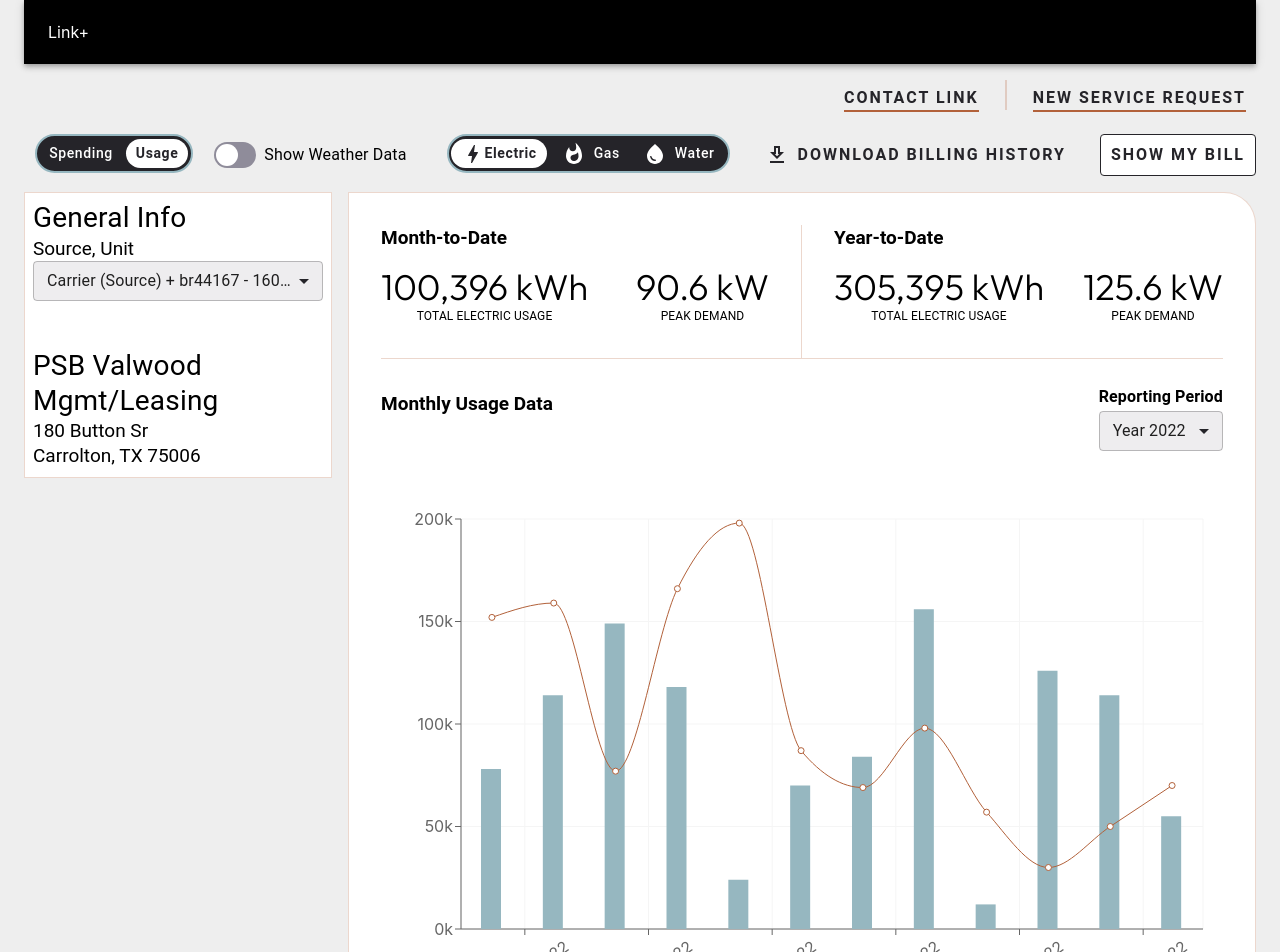
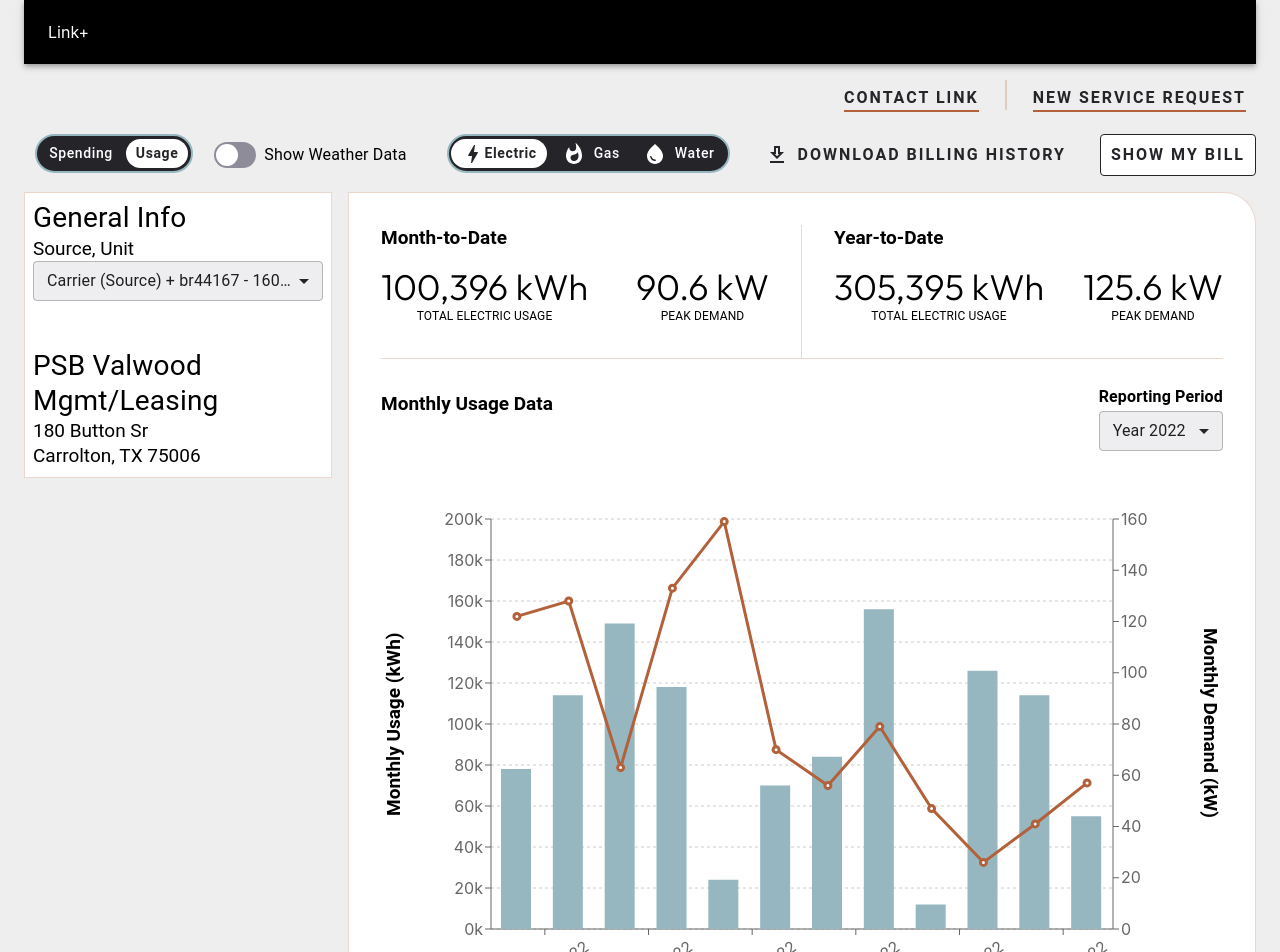
Before and after one commit to AlanGio/energy-dashboard, a React (Create React App) app: page / in a window 1280 px wide. Shown: the top 952 px of the page. Built offline with nearby package versions, Linux system fonts and the light colour scheme.

Commit message:
Adapt Graph adaptation

```diff
--- a/src/components/LineBarAreaComposedChart/index.tsx
+++ b/src/components/LineBarAreaComposedChart/index.tsx
@@ -55,9 +55,16 @@
             left: 20
           }}
         >
-          <CartesianGrid stroke="#f5f5f5" />
+          <CartesianGrid strokeDasharray="3 3" vertical={false} />
           <XAxis dataKey="name" scale="band" tick={<CustomizedAxisTick />} />
-          <YAxis unit="k" />
+
+          <YAxis unit="k" domain={[0, 200]} tickCount={14} />
+          <YAxis
+            yAxisId="right"
+            orientation="right"
+            domain={[0, 160]}
+            tickCount={10}
+          />
 
           <Tooltip />
           <Legend wrapperStyle={{ bottom: -20 }} />
@@ -65,7 +72,7 @@
           {showItems.includes('usage') && (
             <Bar
               dataKey="usage"
-              barSize={20}
+              barSize={30}
               fill={color.MarketingSolar}
               name="Usage"
             />
@@ -73,10 +80,12 @@
 
           {showItems.includes('demand') && (
             <Line
-              type="monotone"
               dataKey="demand"
               stroke={color.Primary500}
               name="Demand"
+              yAxisId="right"
+              width={100}
+              strokeWidth={3}
             />
           )}
 
--- a/src/components/MainChartContent/index.tsx
+++ b/src/components/MainChartContent/index.tsx
@@ -66,14 +66,46 @@
               </FormControl>
             </Box>
           </Box>
+
+          <Box sx={{ display: 'flex' }}>
+            <Typography
+              variant="h5"
+              sx={{
+                textOrientation: 'sideways',
+                writingMode: 'vertical-rl',
+                width: 30,
+                height: 450,
+                display: 'flex',
+                justifyContent: 'center',
+                transform: 'rotate(180deg)',
+                fontWeight: 600
+              }}
+            >
+              Monthly Usage (kWh)
+            </Typography>
             <LineBarAreaComposedChart
-            sx={{ height: 500 }}
+              sx={{ height: 500, width: '100%' }}
               data={chartData.map((item) => ({
                 name: item.name,
                 ...item.day
               }))}
               showItems={showItems}
             />
+            <Typography
+              variant="h5"
+              sx={{
+                textOrientation: 'sideways',
+                writingMode: 'vertical-rl',
+                width: 30,
+                height: 450,
+                display: 'flex',
+                justifyContent: 'center',
+                fontWeight: 600
+              }}
+            >
+              Monthly Demand (kW)
+            </Typography>
+          </Box>
         </Grid>
       </Grid>
     </Box>
--- a/src/mocks/detailedUsedData.tsx
+++ b/src/mocks/detailedUsedData.tsx
@@ -43,7 +43,7 @@
       name: day.toLocaleDateString('en-us', format),
       day: {
         usage: randomIntFromInterval(10, 200),
-        demand: randomIntFromInterval(10, 200),
+        demand: randomIntFromInterval(10, 160),
         temperature: randomIntFromInterval(50, 250)
       },
       hours: hours.map((hour) => ({
@@ -56,7 +56,7 @@
       name: `${index + 1}/1/${year}`,
       day: {
         usage: randomIntFromInterval(10, 200),
-        demand: randomIntFromInterval(10, 200),
+        demand: randomIntFromInterval(10, 160),
         temperature: randomIntFromInterval(50, 250)
       }
     }));
```
Lines whose indentation alone changed are shown as unchanged.
